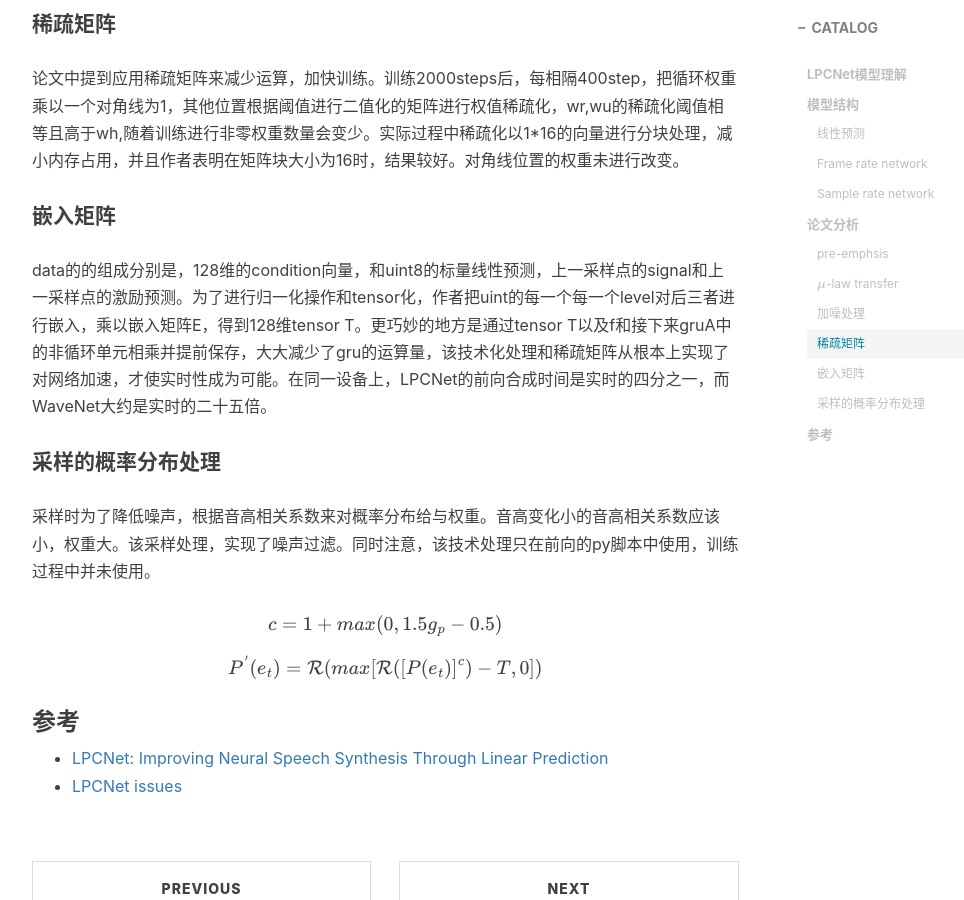
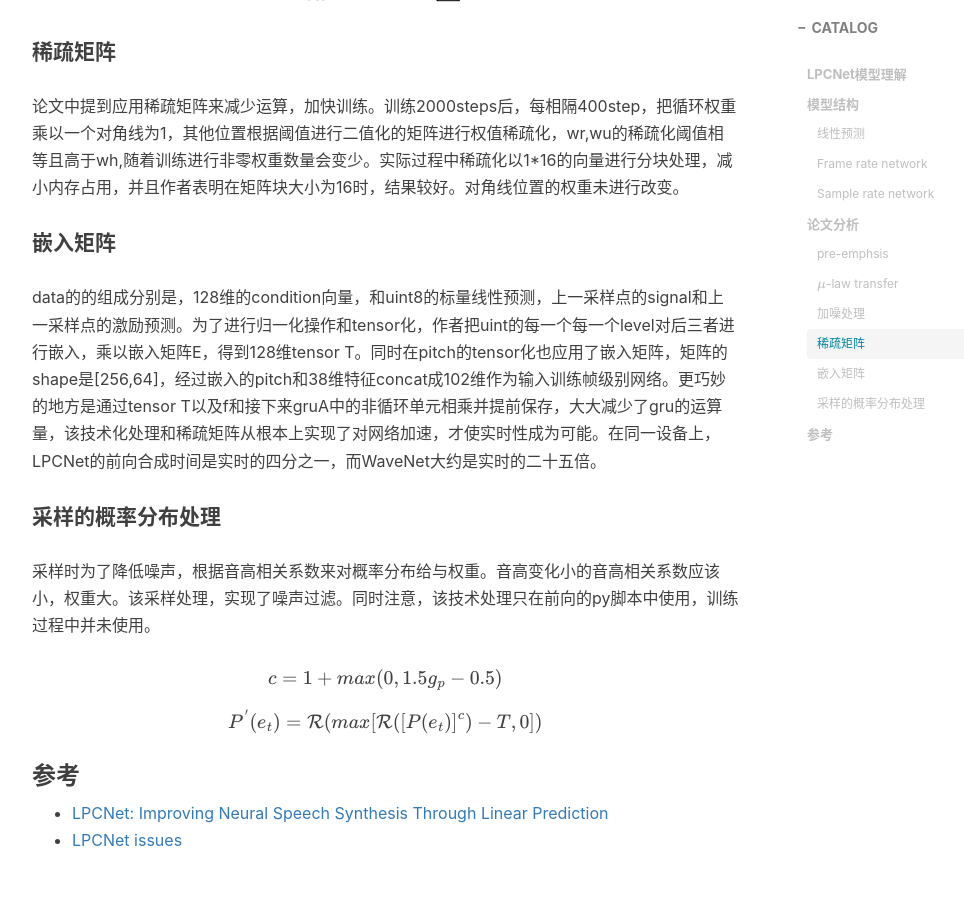
Before and after one commit to zhuxiaoxuhit/zhuxiaoxuhit.github.io, a Jekyll site: the page built from _posts/2020-01-14-LPCNet：物理建模加神经网络的声码器系统.md, in a window 1280 px wide and 900 px high, scrolled down 4239 px. Shown: the whole window, without its empty margins (233-1197 px from the left). Built offline with Jekyll 4.4.1, drawn with Linux system fonts in a browser that asks for light colours; nearby versions of some CDN libraries; formulas are drawn with MathJax 3; comment, search, counter and statistics services are not loaded; some of the changed text lies outside the part shown.

Commit message:
[Modify] LPCNet

```diff
--- a/_posts/2020-01-14-LPCNet：物理建模加神经网络的声码器系统.md
+++ b/_posts/2020-01-14-LPCNet：物理建模加神经网络的声码器系统.md
@@ -36,7 +36,7 @@
 是一阶线性响应系统，认为每一时刻的幅值变种是上N个时刻（文中取16）的线性组合加上残差信号。残差信号作为激励源将决定下一个时刻声音幅值走向。s是前M（论文中取16）个采样点的振幅变种（变换过），$p_t$是预测系数。预测系数在进入神经网络前已经基于future计算好(Levinson-Durbin算法，看了一下是用迭代法降低复杂度到N平方)，预测时s就是合成的振幅变种。
 
 #### Frame rate network
-该网络是帧级别，20维特征穿过两个串联的两个卷积网络和全连接层用来提取该帧的语言特征。源码中和论文中不同，没有resnet。该128维特征作为条件向量进行160次广播，输入到sampe rate network。理解为我们SV中的embedding，它包含了整个帧的语音学特征。需要注意的是，在采样级别网络中的当前帧，该向量是保持不变的。
+该网络是帧级别，102维(64维pitch嵌入和55维特征中的38维，38维中[18:36]相关系数置零)特征穿过两个串联的两个卷积网络和全连接层用来提取该帧的语言特征。源码中和论文中不同，没有resnet。该128维特征作为条件向量进行160次广播，输入到sampe rate network。理解为我们SV中的embedding，它包含了整个帧的语音学特征。需要注意的是，在采样级别网络中的当前帧，该向量是保持不变的。
 #### Sample rate network
 该网络是采样点级别，输入时concat特征向量，上一时刻的激励信号，上一时刻的幅值变种预测，以及响应预测。首先进行标量到128维tensor的嵌入，然后经过两层GRU(第一层细胞多，训练时逐步把weight小的细胞置零减小运算量，第二层细胞少，具体量是384和64)，然后进入Dual FC网络，按照元素相乘操作后得到两个128维，按元素相加。经过softmax预测激励的概率分布(概率分布经过后处理减少噪声影响)。LOSS是采样点真实值和预测值的差。
 
@@ -62,7 +62,7 @@
 论文中提到应用稀疏矩阵来减少运算，加快训练。训练2000steps后，每相隔400step，把循环权重乘以一个对角线为1，其他位置根据阈值进行二值化的矩阵进行权值稀疏化，wr,wu的稀疏化阈值相等且高于wh,随着训练进行非零权重数量会变少。实际过程中稀疏化以1*16的向量进行分块处理，减小内存占用，并且作者表明在矩阵块大小为16时，结果较好。对角线位置的权重未进行改变。
 
 #### 嵌入矩阵
-data的的组成分别是，128维的condition向量，和uint8的标量线性预测，上一采样点的signal和上一采样点的激励预测。为了进行归一化操作和tensor化，作者把uint的每一个每一个level对后三者进行嵌入，乘以嵌入矩阵E，得到128维tensor T。更巧妙的地方是通过tensor T以及f和接下来gruA中的非循环单元相乘并提前保存，大大减少了gru的运算量，该技术化处理和稀疏矩阵从根本上实现了对网络加速，才使实时性成为可能。在同一设备上，LPCNet的前向合成时间是实时的四分之一，而WaveNet大约是实时的二十五倍。
+data的的组成分别是，128维的condition向量，和uint8的标量线性预测，上一采样点的signal和上一采样点的激励预测。为了进行归一化操作和tensor化，作者把uint的每一个每一个level对后三者进行嵌入，乘以嵌入矩阵E，得到128维tensor T。同时在pitch的tensor化也应用了嵌入矩阵，矩阵的shape是[256,64]，经过嵌入的pitch和38维特征concat成102维作为输入训练帧级别网络。更巧妙的地方是通过tensor T以及f和接下来gruA中的非循环单元相乘并提前保存，大大减少了gru的运算量，该技术化处理和稀疏矩阵从根本上实现了对网络加速，才使实时性成为可能。在同一设备上，LPCNet的前向合成时间是实时的四分之一，而WaveNet大约是实时的二十五倍。
 
 #### 采样的概率分布处理
 采样时为了降低噪声，根据音高相关系数来对概率分布给与权重。音高变化小的音高相关系数应该小，权重大。该采样处理，实现了噪声过滤。同时注意，该技术处理只在前向的py脚本中使用，训练过程中并未使用。
```
